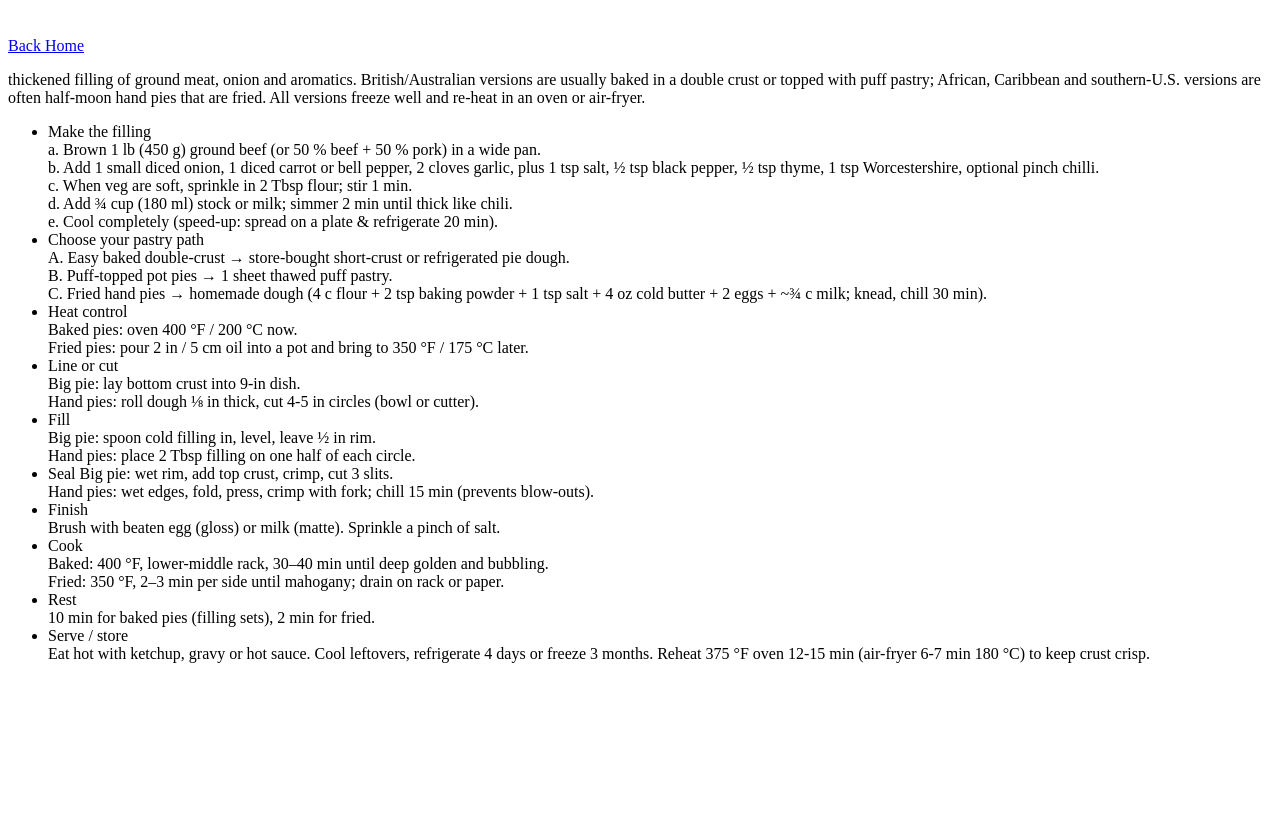
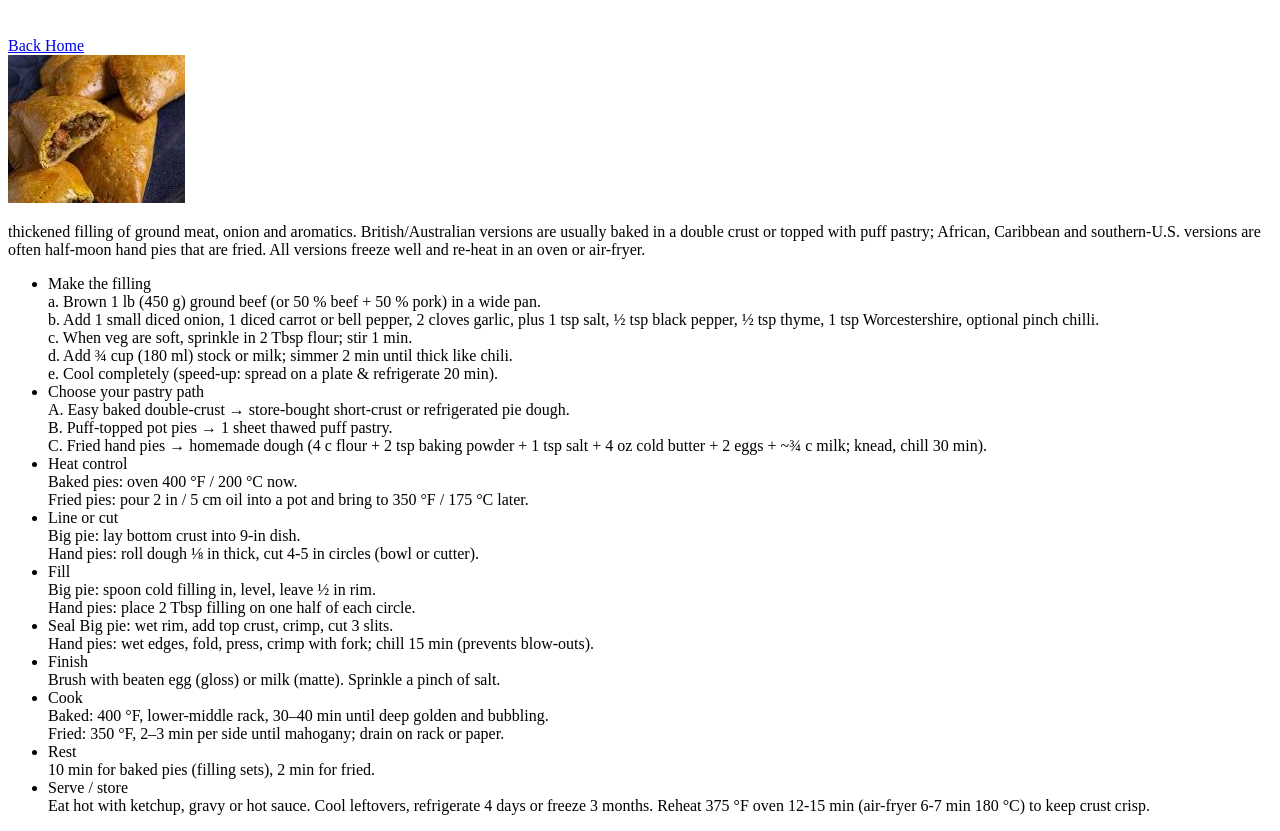
Before and after one commit to Ayeba12/odin-reciepes, a plain HTML site: page recipes/Meat_pie.html in a window 1280 px wide. Shown: the part 61-892 px from the top of the page. Before the commit the page ends 800 px from the top, so only its background shows below. Drawn offline with Linux system fonts and the light colour scheme.

Commit message:
Add image to the Meat_pie html file
We need visuals for the meat pie for good seo

```diff
--- a/recipes/Meat_pie.html
+++ b/recipes/Meat_pie.html
@@ -7,7 +7,12 @@
 </head>
 <body>
     <h1>Meat Pie</h1><br>
+
     <a href="/odin-reciepes/index.html">Back Home</a> <br>
+
+    <img src="/odin-reciepes/images/Meat_piepng.png" alt="A meat pie" srcset="">
+    <br>
+
     <p>thickened filling of ground meat, onion and aromatics.
          British/Australian versions are usually baked in a double crust or topped with puff pastry;
          African, Caribbean and southern-U.S. versions are often half-moon hand pies that are fried.
```
